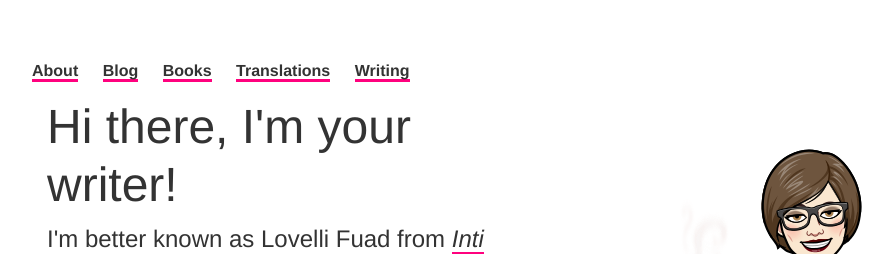
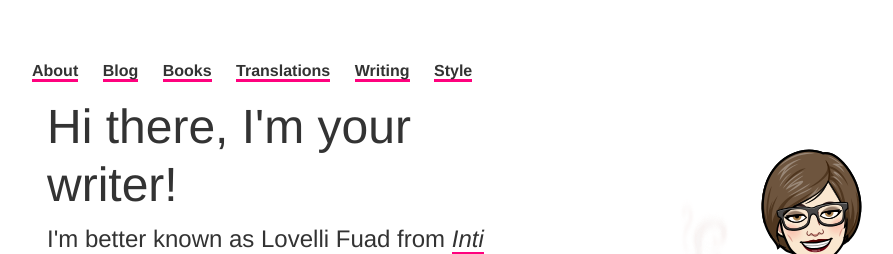
Before and after one commit to ariesti/ariesti.github.io, a Jekyll site: the page built from index.html, in a window 1280 px wide. Shown: the top 254 px of the page, without its empty margins (160-1053 px from the left). Built offline with Jekyll 4.4.1, drawn with Linux system fonts in a browser that asks for light colours.

Commit message:
Update default.html

```diff
--- a/_layouts/default.html
+++ b/_layouts/default.html
@@ -24,6 +24,7 @@
 				<li><a href="/books">Books</a></li>
 				<li><a href="/translations">Translations</a></li>
 	        		<li><a href="/writing">Writing</a></li>
+				<li><a href="/style">Style</a></li>
 	    		</ul>
 			</nav>
 			<div class="container">
```
